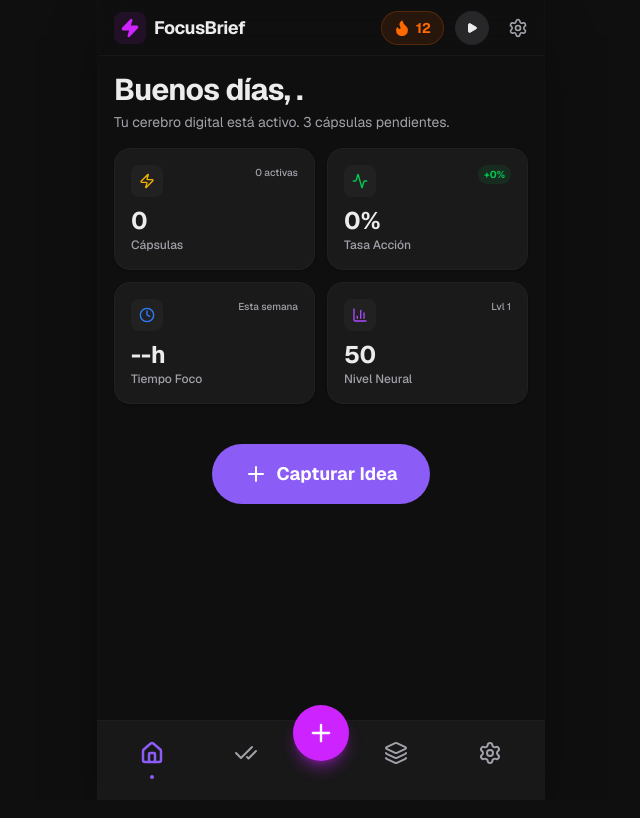
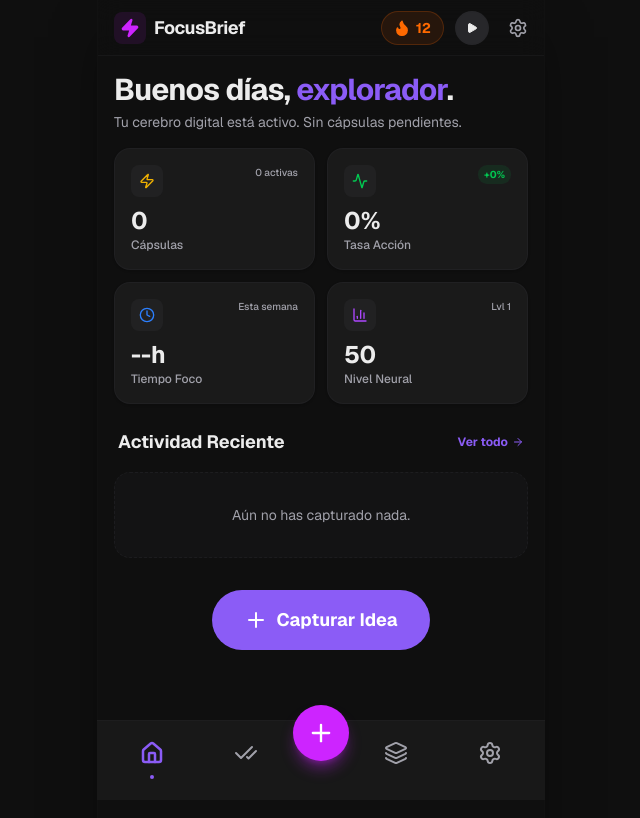
Before and after one commit to juanlure/focus, a Next.js app: page /dashboard in a window 1280 px wide. Shown: the top 818 px of the page, without its empty margins (319-959 px from the left). Built offline with nearby package versions, Linux system fonts and the light colour scheme.

Commit message:
fix: resolve build errors and add visual AI status indicators

```diff
--- a/src/app/dashboard/page.tsx
+++ b/src/app/dashboard/page.tsx
@@ -3,12 +3,14 @@
 import { Header } from "@/components/ui/Header";
 import { BrainStats } from "@/components/dashboard/BrainStats";
 import { IOSInstallGuide } from "@/components/ui/IOSInstallGuide";
+import { CapsuleCard } from "@/components/capsule/CapsuleCard";
+import { useFocusStore } from "@/store/useFocusStore";
 import Link from "next/link";
 import { ArrowRight, Plus } from "lucide-react";
-import { useFocusStore } from "@/store/useFocusStore";
 
 export default function Home() {
-  const { userName } = useFocusStore();
+  const { userName, capsules } = useFocusStore();
+  const recentCapsules = capsules.slice(0, 3);
 
   return (
     <main className="flex-1 overflow-y-auto pb-24 relative bg-background">
@@ -19,17 +21,41 @@
         {/* Welcome Section */}
         <section>
           <h1 className="text-3xl font-bold tracking-tight mb-1">
-            Buenos días, <span className="text-primary">{userName}</span>.
+            Buenos días, <span className="text-primary">{userName || 'explorador'}</span>.
           </h1>
           <p className="text-muted-foreground text-sm">
-            Tu cerebro digital está activo. 3 cápsulas pendientes.
+            Tu cerebro digital está activo. {capsules.length === 0 ? "Sin" : capsules.length} {capsules.length === 1 ? "cápsula" : "cápsulas"} pendientes.
           </p>
 
           <BrainStats />
         </section>
 
+        {/* Recent Activity */}
+        <section className="space-y-4">
+          <div className="flex items-center justify-between px-1">
+            <h2 className="text-lg font-bold">Actividad Reciente</h2>
+            <Link href="/history" className="text-xs font-bold text-primary flex items-center gap-1">
+              Ver todo <ArrowRight className="w-3 h-3" />
+            </Link>
+          </div>
+
+          {capsules.length === 0 ? (
+            <div className="p-8 rounded-2xl bg-muted/20 border border-dashed border-border/50 text-center space-y-2">
+              <p className="text-sm text-muted-foreground">Aún no has capturado nada.</p>
+            </div>
+          ) : (
+            <div className="space-y-3">
+              {recentCapsules.map((capsule) => (
+                <Link key={capsule.id} href={`/capsule/${capsule.id}`}>
+                  <CapsuleCard capsule={capsule} />
+                </Link>
+              ))}
+            </div>
+          )}
+        </section>
+
         {/* Action Button */}
-        <div className="flex justify-center pt-4">
+        <div className="flex justify-center pt-2">
           <Link href="/capture">
             <button className="shadow-[0_0_30px_-5px_rgba(var(--primary),0.4)] hover:shadow-[0_0_40px_-5px_rgba(var(--primary),0.6)] transition-shadow bg-primary text-primary-foreground rounded-full px-8 py-4 font-bold text-lg flex items-center gap-2">
               <Plus className="w-6 h-6" /> Capturar Idea
--- a/src/components/dashboard/BrainStats.tsx
+++ b/src/components/dashboard/BrainStats.tsx
@@ -1,3 +1,5 @@
+"use client";
+
 import { Activity, BarChart3, Clock, Zap } from "lucide-react";
 import { useFocusStore } from "@/store/useFocusStore";
 import { useEffect, useState } from "react";
--- a/src/components/inbox/QuickCapture.tsx
+++ b/src/components/inbox/QuickCapture.tsx
@@ -74,27 +74,34 @@
     return (
         <div className="flex-1 flex flex-col h-full bg-background relative z-10">
             <div className="flex-1 flex flex-col p-6 gap-6">
+                <div className="flex items-center justify-between mb-2">
                     <motion.div
                         initial={{ opacity: 0, y: 10 }}
                         animate={{ opacity: 1, y: 0 }}
-                    className="flex items-center gap-2 mb-2"
+                        className="flex items-center gap-2"
                     >
-                    <span className="text-muted-foreground text-sm font-medium">Modo de captura:</span>
-                    <div className="flex max-w-fit bg-muted p-1 rounded-full border border-border">
+                        <span className="text-muted-foreground text-[10px] font-bold uppercase tracking-wider">Captura:</span>
+                        <div className="flex max-w-fit bg-muted/50 p-0.5 rounded-full border border-border/50">
                             <button
                                 onClick={() => setType("text")}
-                            className={clsx("px-3 py-1 rounded-full text-xs font-bold transition-colors", type === "text" ? "bg-background text-foreground shadow-sm" : "text-muted-foreground")}
+                                className={clsx("px-3 py-1 rounded-full text-[10px] font-bold transition-all", type === "text" ? "bg-background text-foreground shadow-sm" : "text-muted-foreground")}
                             >
                                 Texto
                             </button>
                             <button
                                 onClick={() => setType("url")}
-                            className={clsx("px-3 py-1 rounded-full text-xs font-bold transition-colors", type === "url" ? "bg-background text-foreground shadow-sm" : "text-muted-foreground")}
+                                className={clsx("px-3 py-1 rounded-full text-[10px] font-bold transition-all", type === "url" ? "bg-background text-foreground shadow-sm" : "text-muted-foreground")}
                             >
                                 Enlace
                             </button>
                         </div>
                     </motion.div>
+
+                    <div className={clsx("flex items-center gap-1.5 px-2 py-1 rounded-full border text-[9px] font-black uppercase tracking-widest transition-all", googleAiKey ? "bg-green-500/10 text-green-500 border-green-500/20" : "bg-orange-500/10 text-orange-500 border-orange-500/20")}>
+                        <div className={clsx("w-1.5 h-1.5 rounded-full", googleAiKey ? "bg-green-500 animate-pulse" : "bg-orange-500")} />
+                        {googleAiKey ? "IA Gemini Activa" : "Modo Offline"}
+                    </div>
+                </div>
 
                 <motion.textarea
                     initial={{ opacity: 0 }}
@@ -116,12 +123,6 @@
                     disabled={isProcessing}
                 />
 
-                {!googleAiKey && !isProcessing && (
-                    <div className="mb-4 p-3 rounded-xl bg-primary/5 border border-primary/10 text-xs text-muted-foreground flex gap-2 items-center">
-                        <div className="w-2 h-2 rounded-full bg-primary animate-pulse" />
-                        Modo Offline / Inteligencia Simulada. <Link href="/settings" className="underline font-bold text-primary">Añade tu API Key</Link> para activar Gemini AI.
-                    </div>
-                )}
             </div>
 
             <motion.div
```
Lines whose indentation alone changed are shown as unchanged.
